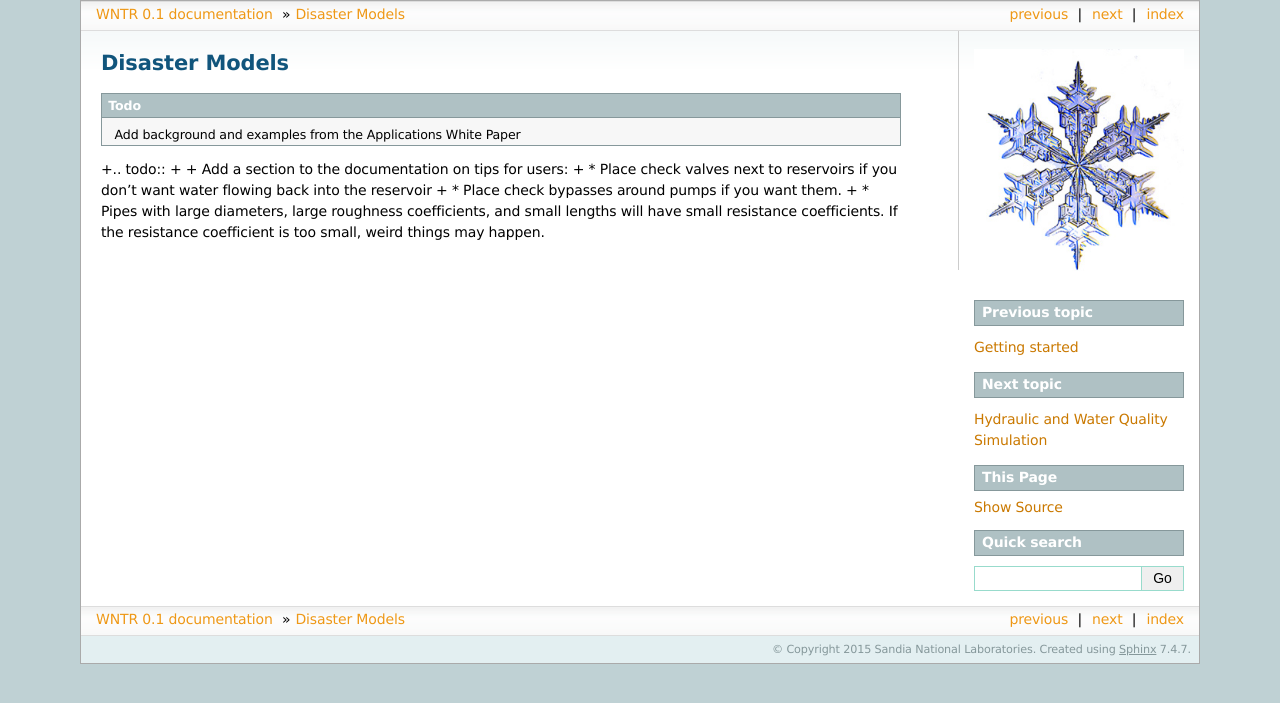
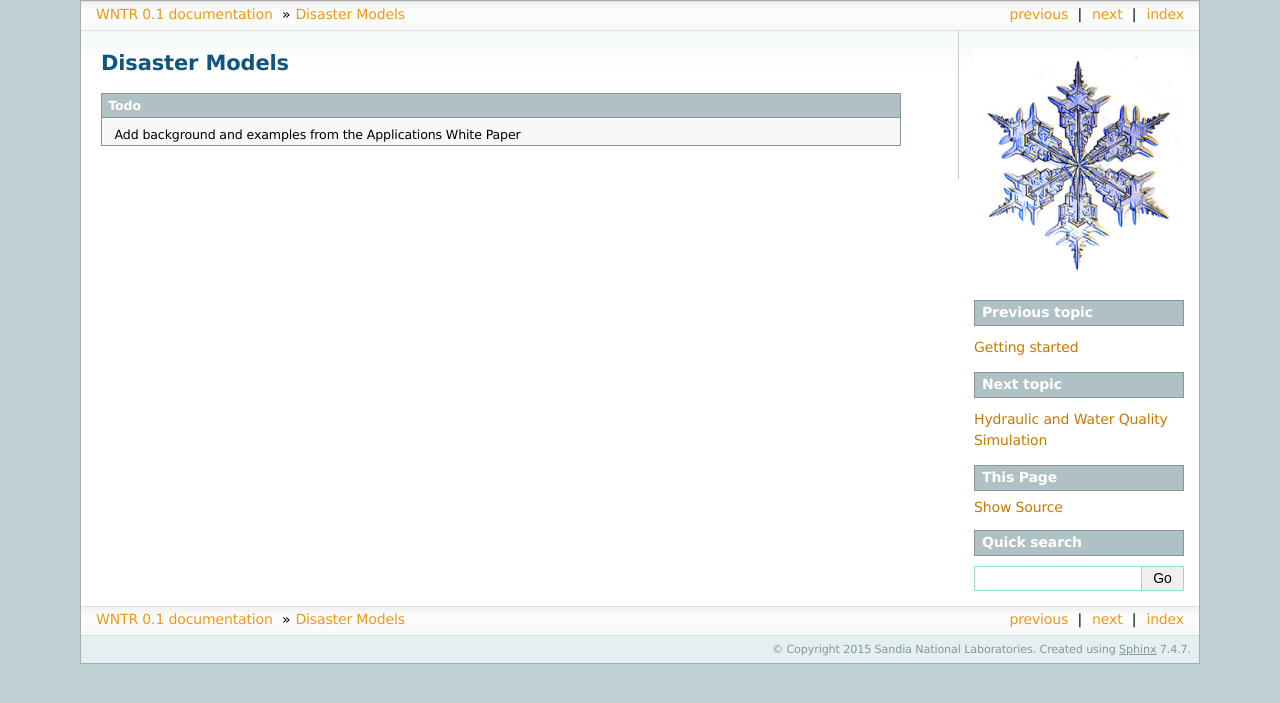
Before and after one commit to USEPA/WNTR, a Sphinx documentation site: the page built from documentation/sphinx/disaster_models.rst, in a window 1280 px wide. Shown: the top 703 px of the page. Built offline with Sphinx 7.4.7, drawn with Linux system fonts in a browser that asks for light colours; formulas are drawn with MathJax 3.

Commit message:
one more update to UM

```diff
--- a/documentation/sphinx/disaster_models.rst
+++ b/documentation/sphinx/disaster_models.rst
@@ -2,10 +2,3 @@ Disaster Models
 ======================================
 
 .. todo:: Add background and examples from the Applications White Paper
-
-+.. todo::
-+
-+     Add a section to the documentation on tips for users:
-+          * Place check valves next to reservoirs if you don't want water flowing back into the reservoir
-+          * Place check bypasses around pumps if you want them.
-+          * Pipes with large diameters, large roughness coefficients, and small lengths will have small resistance coefficients. If the resistance coefficient is too small, weird things may happen.
```
